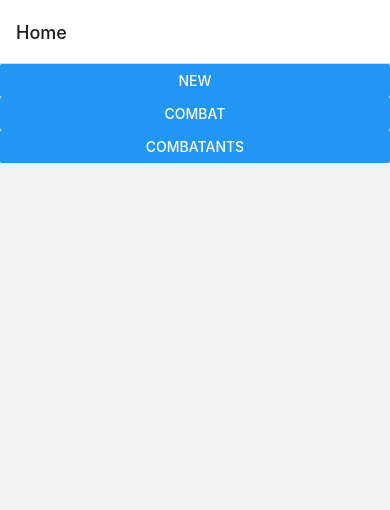
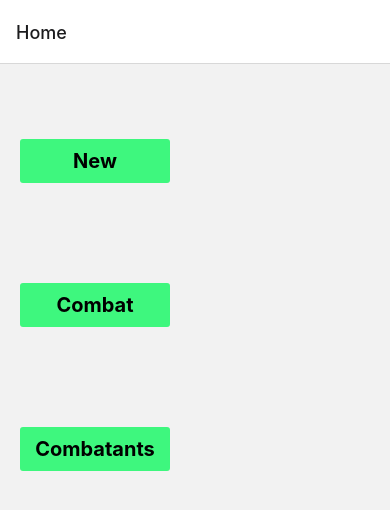
Before and after one commit to applied-sorcery/track-init, a React Native app: screen / in a window 390 px wide. Shown: the top 510 px of the page. Built offline with nearby package versions, Linux system fonts and the light colour scheme.

Commit message:
work done on UI in combat screen

```diff
--- a/App.js
+++ b/App.js
@@ -15,6 +15,7 @@ import {
   ScrollView,
   StatusBar,
   StyleSheet,
+  TouchableOpacity,
   Text,
   useColorScheme,
   View,
@@ -34,6 +35,7 @@ import {createNativeStackNavigator} from '@react-navigation/native-stack';
 import {createStackNavigator} from '@react-navigation/stack';
 
 import DeleteIcon from './delete.svg';
+import {TextInput} from 'react-native-gesture-handler';
 
 /**
 I) home screen
@@ -64,13 +66,24 @@ II) groups screen:
 // };
 
 const CombatScreen = ({navigation, route}) => {
-  const data = [
+  const [data, setData] = useState([
     {id: 1, title: 'Black', description: ''},
     {id: 2, title: 'Black', description: ''},
     {id: 3, title: 'gold', description: ''},
     {id: 4, title: 'yellow', description: ''},
     {id: 5, title: 'turqouse', description: ''},
-  ];
+  ]);
+  const [newCharName, setNewCharName] = useState('');
+  const onChangeText = text => {
+    setNewCharName(text);
+  };
+  const onAddListItem = () => {
+    setData([
+      ...data,
+      {title: newCharName + '', id: data.length + 3, description: ''},
+    ]);
+  };
+
   const Item = ({title, description}) => (
     <View>
       <View style={styles.itemView}>
@@ -87,6 +100,26 @@ const CombatScreen = ({navigation, route}) => {
   );
   return (
     <View>
+      <View style={styles.textInputView}>
+        <TextInput
+          onSubmitEditing={() => onSubmitEditing()}
+          onChangeText={text => onChangeText(text)}
+          placeholder={'Name'}
+        />
+        <TouchableOpacity
+          onPress={() => onAddListItem()}
+          style={[styles.button, styles.addBtn]}>
+          <Text style={styles.btnText}>Add</Text>
+        </TouchableOpacity>
+      </View>
+      <View style={styles.textInputView}>
+        <TouchableOpacity
+          onPress={() => startCombat()}
+          style={[styles.button, styles.combatBtn]}>
+          <Text style={styles.btnText}>Start Combat</Text>
+        </TouchableOpacity>
+      </View>
+
       {data && (
         <FlatList
           data={data}
@@ -110,17 +143,21 @@ const HomeScreen = ({navigation}) => {
   return (
     <View>
       <View style={styles.buttonView}>
-        <Button
-          title="New"
-          onPress={() => navigation.navigate('Combat', {isNew: true})}></Button>
-        <Button
-          title="Combat"
-          onPress={() =>
-            navigation.navigate('Combat', {isNew: false})
-          }></Button>
-        <Button
-          title="Combatants"
-          onPress={() => navigation.navigate('Combatants')}></Button>
+        <TouchableOpacity
+          style={styles.button}
+          onPress={() => navigation.navigate('Combat', {isNew: true})}>
+          <Text style={styles.btnText}>New</Text>
+        </TouchableOpacity>
+        <TouchableOpacity
+          style={styles.button}
+          onPress={() => navigation.navigate('Combat', {isNew: false})}>
+          <Text style={styles.btnText}>Combat</Text>
+        </TouchableOpacity>
+        <TouchableOpacity
+          style={styles.button}
+          onPress={() => navigation.navigate('Combatants')}>
+          <Text style={styles.btnText}>Combatants</Text>
+        </TouchableOpacity>
       </View>
     </View>
   );
@@ -146,10 +183,30 @@ const App: () => Node = () => {
 export default App;
 
 const styles = StyleSheet.create({
-  buttonView: {},
-  button: {},
+  titleText: {marginLeft: 60},
+  combatBtn: {height: 30, margin: 10, padding: 2},
+  addBtn: {margin: 5, height: 30, padding: 0, width: 75},
+  buttonView: {display: 'flex', marginTop: 25},
+  btnText: {fontSize: 20, fontWeight: 'bold'},
+  button: {
+    alignItems: 'center',
+    marginLeft: 20,
+    padding: 10,
+    margin: 50,
+    width: 150,
+    backgroundColor: '#3ef77e',
+    borderRadius: 3,
+  },
   itemView: {flexDirection: 'row', justifyContent: 'space-between'},
-  textInput: {},
+  textInput: {width: 100},
   iconSVG: {width: 20, height: 20, marginRight: 10},
   container: {},
+  textInputView: {
+    flexDirection: 'row',
+    alignItems: 'center',
+    justifyContent: 'center',
+    // paddingRight: 50,
+    borderTopWidth: 1,
+    borderBottomWidth: 1,
+  },
 });
```
